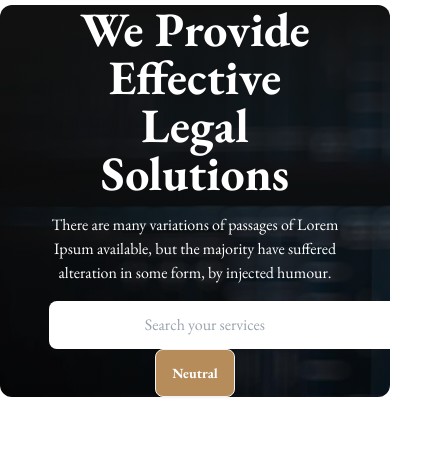
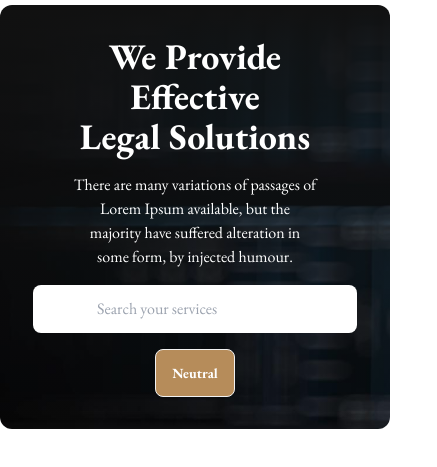
Before and after one commit to saim-alam1/legal-solution-website, a plain HTML site: page index.html in a window 390 px wide. Shown: the part 59-526 px from the top of the page, 437 px wide, since content can reach past the window. Drawn offline with nearby package versions, Linux system fonts and the light colour scheme.

Commit message:
Fixed header responsive issues

```diff
--- a/index.html
+++ b/index.html
@@ -91,15 +91,15 @@
 
     <!-- Banner Section -->
     <div
-      class="w-full md:h-[550px] lg:p-24 bg-cover bg-center lg:bg-no-repeat rounded-xl flex flex-col items-center justify-center"
+      class="w-full md:h-[550px] p-8 lg:p-24 bg-cover bg-center lg:bg-no-repeat rounded-xl flex flex-col items-center justify-center"
       style="background: linear-gradient(180.00deg, rgb(17, 17, 17),rgba(17, 17, 17, 0)), url(images/banner.png)">
-      <div class="text-white text-center space-y-4 w-9/12">
-        <h1 class="text-5xl font-bold">We Provide Effective <br> Legal Solutions</h1>
+      <div class="text-white text-center space-y-4 w-9/12 flex flex-col items-center">
+        <h1 class="text-4xl md:text-5xl font-bold">We Provide Effective <br> Legal Solutions</h1>
         <p>There are many variations of passages of Lorem Ipsum available, but the majority have suffered alteration in
           some form,
           by injected humour.</p>
-        <div>
-          <input type="search" name="search" id="" class="py-3 px-24 rounded-lg text-left"
+        <div class="space-y-4">
+          <input type="search" name="search" id="" class="mx-auto py-3 md:px-24 px-16 rounded-lg text-left"
             placeholder="Search your services">
           <button class="btn bg-btn-bg text-white font-bold">Neutral</button>
         </div>
```
